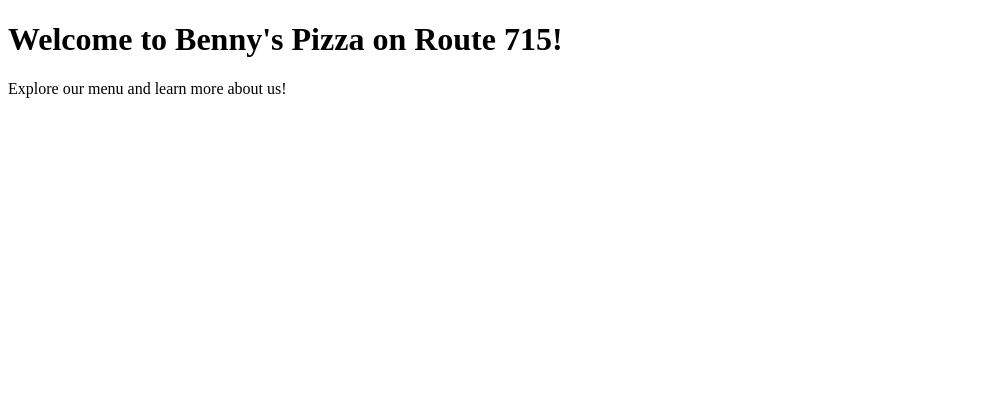
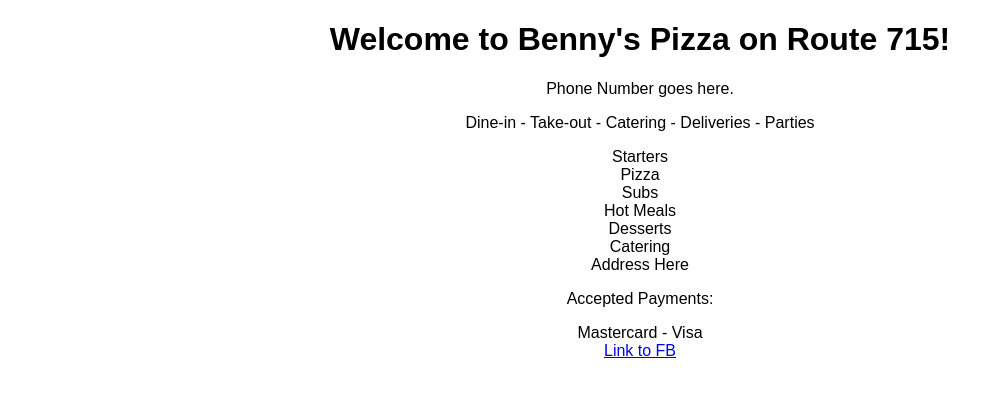
Before and after one commit to TrevorSkillman/bennys_pizza, a Flask app: page / in a window 1280 px wide. Shown: the top 397 px of the page, without its empty margins (0-1002 px from the left). Run offline with Flask 3, Linux system fonts and the light colour scheme.

Commit message:
Setting up a Layout

```diff
--- a/app/routes.py
+++ b/app/routes.py
@@ -3,5 +3,5 @@
 main = Blueprint('main', __name__)
 
 @main.route('/')
-def home():
+def index():
     return render_template('index.html')
--- /dev/null
+++ b/app/static/styles.css
@@ -0,0 +1,15 @@
+body {
+    font-family: Arial, Helvetica, sans-serif;
+}
+
+.header{
+    text-align: center;
+}
+
+.nav{
+    text-align: center;
+}
+
+.footer{
+    text-align: center;
+}
--- a/app/templates/index.html
+++ b/app/templates/index.html
@@ -3,9 +3,33 @@
     <head>
         <meta charset="UTF-8">
         <title>Benny's Pizza</title>
+        <link rel="stylesheet" href="{{ url_for('static', filename='styles.css') }}"/>
     </head>
     <body>
-        <h1>Welcome to Benny's Pizza on Route 715!</h1>
-        <p>Explore our menu and learn more about us!</p>
+        <div class="header">
+            <h1>Welcome to Benny's Pizza on Route 715!</h1>
+            <p>Phone Number goes here.</p>
+            <p>Dine-in - Take-out - Catering - Deliveries - Parties</p>
+        </div>
+
+        <div class="nav">
+            <div>Starters</div>
+            <div>Pizza</div>
+            <div>Subs</div>
+            <div>Hot Meals</div>
+            <div>Desserts</div>
+            <div>Catering</div>
+        </div>
+
+        <div class="footer">
+            <div>Address Here</div>
+            <div>
+                <p>Accepted Payments:</p>
+                <span>Mastercard</span> - <span>Visa</span>
+            </div>
+            <div><a href="link-to-fb-page">Link to FB</a></div>
+        </div>
+
+
     </body>
 </html>
```
